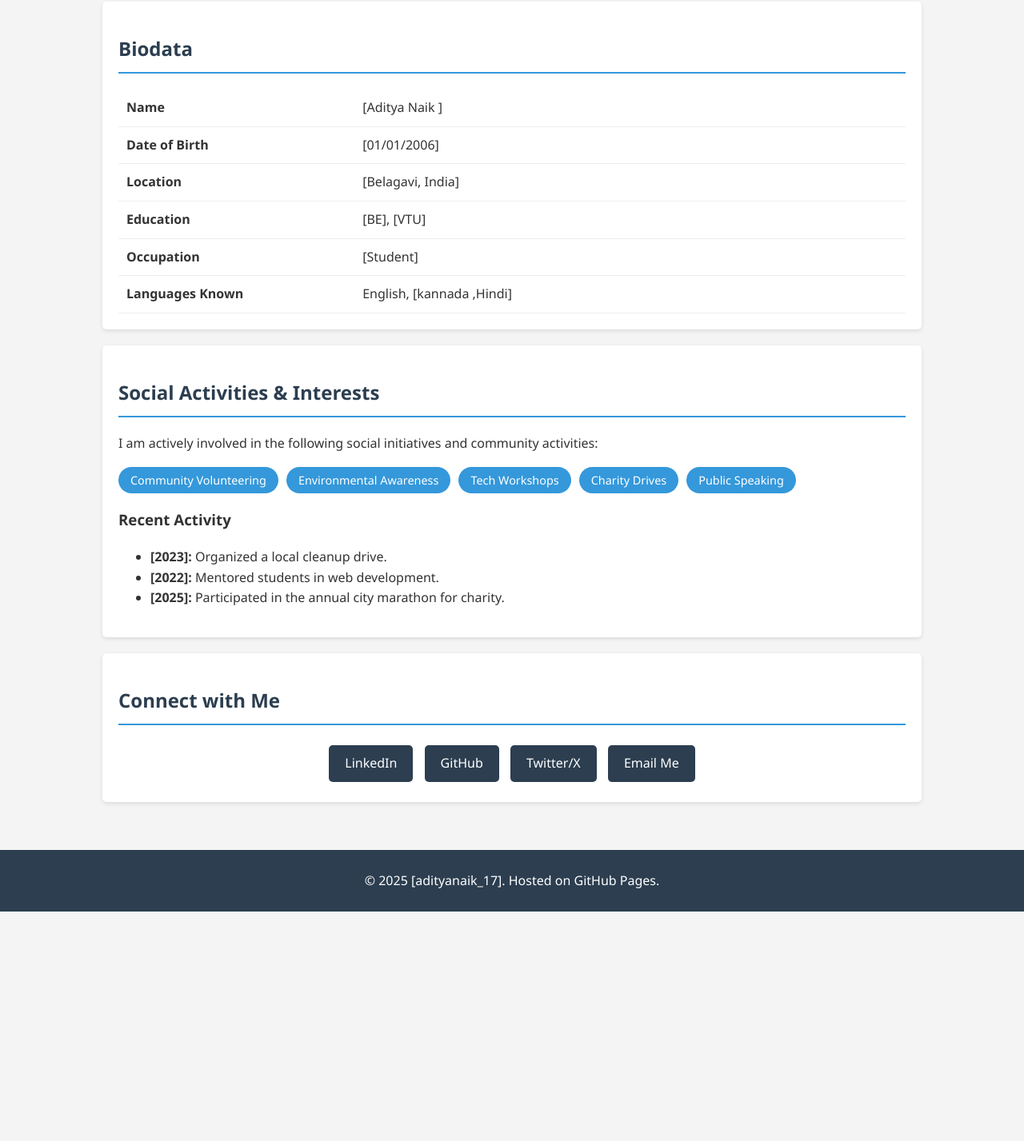
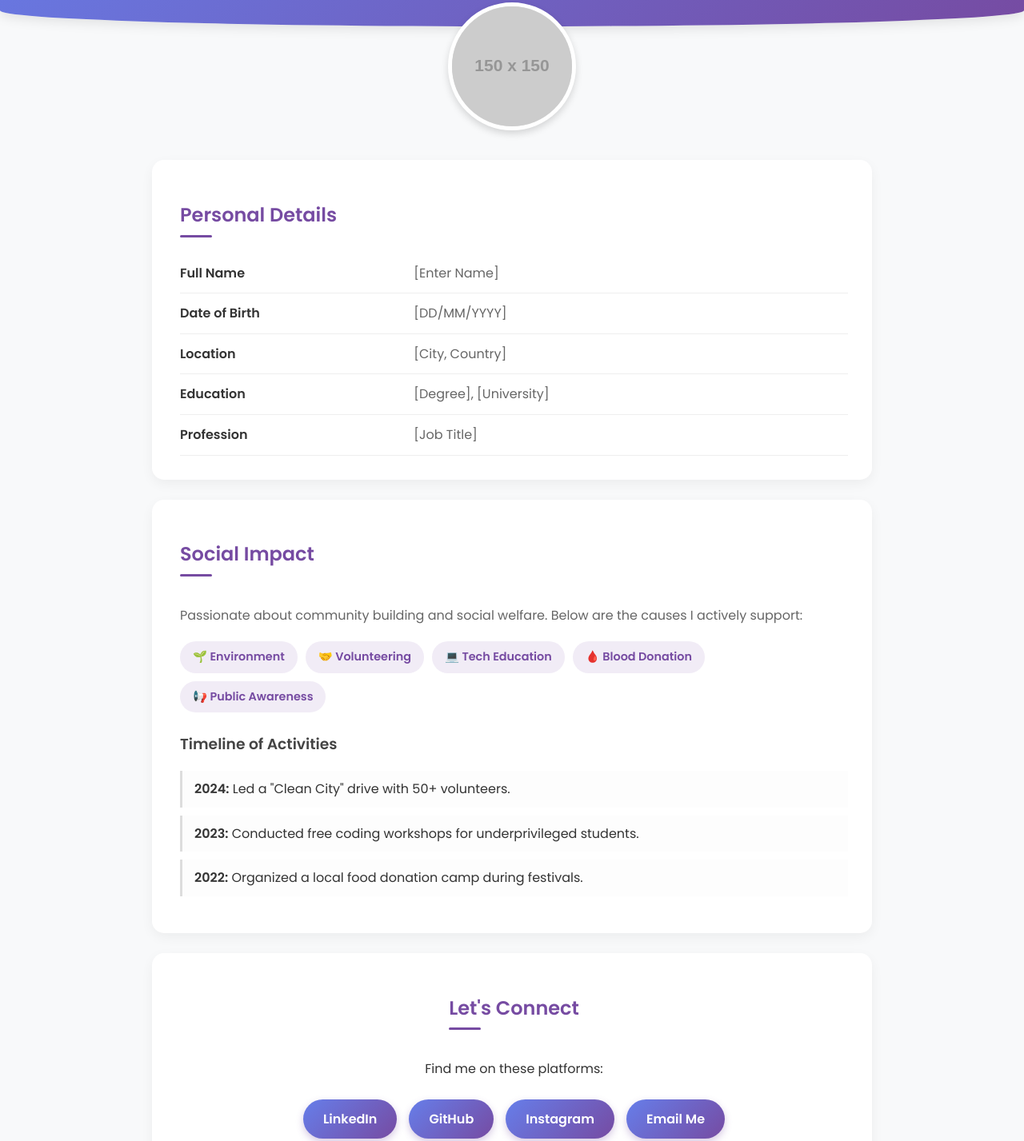
Before and after one commit to Aditya-naik17/adityanaik.github.io, a plain HTML site: page index.html in a window 1280 px wide. Shown: the part 224-1651 px from the top of the page at 80% size. Before the commit the page ends 1364 px from the top, so only its background shows below. Drawn offline with Linux system fonts and the light colour scheme; placeholder pictures from the web are drawn by us.

Commit message:
Update index.html
Initial commit

```diff
--- a/index.html
+++ b/index.html
@@ -1,102 +1,157 @@
 <!DOCTYPE html>
 <html lang="en">
-
 <head>
     <meta charset="UTF-8">
     <meta name="viewport" content="width=device-width, initial-scale=1.0">
-    <title>My Personal Portfolio</title>
+    <title>My Portfolio</title>
+    <link href="https://fonts.googleapis.com/css2?family=Poppins:wght@300;400;600&display=swap" rel="stylesheet">
     <style>
-        /* CSS Styles */
+        /* CSS VARIABLES */
         :root {
-            --primary-color: #2c3e50;
-            --accent-color: #3498db;
-            --bg-color: #f4f4f4;
+            --primary-gradient: linear-gradient(135deg, #667eea 0%, #764ba2 100%);
+            --accent-color: #764ba2;
+            --bg-color: #f8f9fa;
+            --card-bg: #ffffff;
             --text-color: #333;
+            --text-light: #666;
         }
 
+        /* RESET & BASE STYLES */
         body {
-            font-family: 'Segoe UI', Tahoma, Geneva, Verdana, sans-serif;
-            line-height: 1.6;
+            font-family: 'Poppins', sans-serif;
+            background-color: var(--bg-color);
+            color: var(--text-color);
             margin: 0;
             padding: 0;
-            color: var(--text-color);
-            background-color: var(--bg-color);
+            line-height: 1.6;
+            overflow-x: hidden; /* Prevent horizontal scroll */
         }
 
-        /* Container */
-        .container {
-            width: 80%;
-            margin: auto;
-            overflow: hidden;
-            padding: 20px;
+        /* KEYFRAME ANIMATIONS */
+        @keyframes fadeIn {
+            from { opacity: 0; transform: translateY(20px); }
+            to { opacity: 1; transform: translateY(0); }
         }
 
-        /* Header */
+        @keyframes headerSlide {
+            from { transform: translateY(-100%); }
+            to { transform: translateY(0); }
+        }
+
+        /* CONTAINER */
+        .container {
+            max-width: 900px;
+            margin: auto;
+            padding: 20px;
+            /* Animation applied to main content */
+            animation: fadeIn 1s ease-out forwards;
+            opacity: 0; /* Hidden initially until animation starts */
+            animation-delay: 0.3s; /* Slight delay after header */
+        }
+
+        /* HEADER DESIGN */
         header {
-            background: var(--primary-color);
-            color: #fff;
-            padding-top: 30px;
-            min-height: 70px;
-            border-bottom: 3px solid var(--accent-color);
+            background: var(--primary-gradient);
+            color: white;
+            padding: 60px 20px;
             text-align: center;
+            border-bottom-left-radius: 50% 20px;
+            border-bottom-right-radius: 50% 20px;
+            box-shadow: 0 4px 15px rgba(0,0,0,0.1);
+            animation: headerSlide 0.8s ease-out;
         }
 
         header h1 {
             margin: 0;
-            font-size: 2.5em;
+            font-size: 3em;
+            font-weight: 600;
+            letter-spacing: 1px;
         }
 
         header p {
+            margin-top: 10px;
             font-size: 1.2em;
-            font-style: italic;
+            opacity: 0.9;
         }
 
-        /* Profile Image Section (Optional) */
+        /* PROFILE IMAGE PLACEHOLDER */
+        .profile-img-container {
+            text-align: center;
+            margin-top: -50px; /* Pulls image up into header */
+            margin-bottom: 30px;
+            animation: fadeIn 1.2s ease-out forwards;
+        }
+
         .profile-img {
-            display: block;
-            margin: 20px auto;
             width: 150px;
             height: 150px;
+            background-color: #ddd;
             border-radius: 50%;
-            background-color: #ddd;
-            /* Placeholder color */
+            border: 5px solid white;
+            box-shadow: 0 4px 10px rgba(0,0,0,0.15);
             object-fit: cover;
-            border: 4px solid var(--accent-color);
+            transition: transform 0.3s ease;
         }
 
-        /* Sections */
+        .profile-img:hover {
+            transform: scale(1.05) rotate(2deg);
+        }
+
+        /* CARD DESIGN */
         .card {
-            background: #fff;
-            padding: 20px;
-            margin-bottom: 20px;
-            border-radius: 5px;
-            box-shadow: 0 2px 5px rgba(0, 0, 0, 0.1);
+            background: var(--card-bg);
+            padding: 30px;
+            margin-bottom: 25px;
+            border-radius: 15px;
+            box-shadow: 0 5px 15px rgba(0,0,0,0.05);
+            transition: transform 0.3s ease, box-shadow 0.3s ease;
+            border-left: 5px solid transparent;
+        }
+
+        /* Hover effect for cards */
+        .card:hover {
+            transform: translateY(-5px);
+            box-shadow: 0 12px 25px rgba(0,0,0,0.1);
+            border-left: 5px solid var(--accent-color);
         }
 
         h2 {
-            color: var(--primary-color);
-            border-bottom: 2px solid var(--accent-color);
-            padding-bottom: 10px;
+            color: var(--accent-color);
+            font-weight: 600;
+            margin-bottom: 20px;
+            position: relative;
+            display: inline-block;
         }
 
-        /* Biodata Table */
+        h2::after {
+            content: '';
+            display: block;
+            width: 40px;
+            height: 3px;
+            background: var(--accent-color);
+            margin-top: 5px;
+            border-radius: 2px;
+        }
+
+        /* BIODATA TABLE */
         table {
             width: 100%;
             border-collapse: collapse;
-            margin-top: 10px;
         }
 
         td {
-            padding: 10px;
+            padding: 12px 0;
             border-bottom: 1px solid #eee;
+            color: var(--text-light);
         }
 
         td:first-child {
-            font-weight: bold;
-            width: 30%;
+            font-weight: 600;
+            color: var(--text-color);
+            width: 35%;
         }
 
-        /* Social Activities Tags */
+        /* TAGS DESIGN */
         .tags {
             display: flex;
             flex-wrap: wrap;
@@ -104,119 +159,149 @@
         }
 
         .tag {
-            background: var(--accent-color);
-            color: #fff;
-            padding: 5px 15px;
-            border-radius: 20px;
+            background: rgba(118, 75, 162, 0.1); /* Transparent accent */
+            color: var(--accent-color);
+            padding: 8px 16px;
+            border-radius: 25px;
             font-size: 0.9em;
+            font-weight: 600;
+            transition: background 0.3s, color 0.3s;
+            cursor: default;
         }
 
-        /* Social Links */
-        .social-links {
-            text-align: center;
-            margin-top: 20px;
+        .tag:hover {
+            background: var(--accent-color);
+            color: white;
         }
 
-        .social-links a {
-            text-decoration: none;
-            color: #fff;
-            background-color: var(--primary-color);
-            padding: 10px 20px;
-            margin: 5px;
-            border-radius: 5px;
-            display: inline-block;
-            transition: background 0.3s;
+        /* ACTIVITY LIST */
+        ul.activity-list {
+            list-style-type: none;
+            padding: 0;
         }
 
-        .social-links a:hover {
-            background-color: var(--accent-color);
+        ul.activity-list li {
+            background: #fdfdfd;
+            border-left: 3px solid #ddd;
+            padding: 10px 15px;
+            margin-bottom: 10px;
+            transition: border-color 0.3s;
+        }
+
+        ul.activity-list li:hover {
+            border-left-color: var(--accent-color);
+        }
+
+        /* SOCIAL LINKS */
+        .social-links {
+            display: flex;
+            justify-content: center;
+            gap: 15px;
+            flex-wrap: wrap;
+        }
+
+        .social-btn {
+            text-decoration: none;
+            color: white;
+            background: var(--primary-gradient);
+            padding: 12px 25px;
+            border-radius: 30px;
+            font-weight: 600;
+            box-shadow: 0 4px 10px rgba(118, 75, 162, 0.3);
+            transition: transform 0.2s, box-shadow 0.2s;
+        }
+
+        .social-btn:hover {
+            transform: translateY(-3px);
+            box-shadow: 0 6px 15px rgba(118, 75, 162, 0.4);
         }
 
         footer {
-            background-color: var(--primary-color);
-            color: #fff;
             text-align: center;
-            padding: 10px;
-            margin-top: 20px;
+            padding: 40px 20px;
+            color: var(--text-light);
+            font-size: 0.9em;
         }
     </style>
 </head>
-
 <body>
 
     <header>
-        <div class="container">
-            <h1>[ADITYA NAIK]</h1>
-            <p>Professional Portfolio & Personal Bio</p>
+        <div>
+            <h1>[Your Name Here]</h1>
+            <p>Biodata & Social Portfolio</p>
         </div>
     </header>
 
     <div class="container">
+
+        <div class="profile-img-container">
+            <img src="https://via.placeholder.com/150" alt="Profile" class="profile-img">
+        </div>
+
         <section class="card">
-            <h2>Biodata</h2>
+            <h2>Personal Details</h2>
             <table>
                 <tr>
-                    <td>Name</td>
-                    <td>[Aditya Naik ]</td>
+                    <td>Full Name</td>
+                    <td>[Enter Name]</td>
                 </tr>
                 <tr>
                     <td>Date of Birth</td>
-                    <td>[01/01/2006]</td>
+                    <td>[DD/MM/YYYY]</td>
                 </tr>
                 <tr>
                     <td>Location</td>
-                    <td>[Belagavi, India]</td>
+                    <td>[City, Country]</td>
                 </tr>
                 <tr>
                     <td>Education</td>
-                    <td>[BE], [VTU]</td>
+                    <td>[Degree], [University]</td>
                 </tr>
                 <tr>
-                    <td>Occupation</td>
-                    <td>[Student]</td>
-                </tr>
-                <tr>
-                    <td>Languages Known</td>
-                    <td>English, [kannada ,Hindi]</td>
+                    <td>Profession</td>
+                    <td>[Job Title]</td>
                 </tr>
             </table>
         </section>
 
         <section class="card">
-            <h2>Social Activities & Interests</h2>
-            <p>I am actively involved in the following social initiatives and community activities:</p>
+            <h2>Social Impact</h2>
+            <p style="margin-bottom: 20px; color: #666;">
+                Passionate about community building and social welfare. Below are the causes I actively support:
+            </p>
 
             <div class="tags">
-                <span class="tag">Community Volunteering</span>
-                <span class="tag">Environmental Awareness</span>
-                <span class="tag">Tech Workshops</span>
-                <span class="tag">Charity Drives</span>
-                <span class="tag">Public Speaking</span>
+                <span class="tag">🌱 Environment</span>
+                <span class="tag">🤝 Volunteering</span>
+                <span class="tag">💻 Tech Education</span>
+                <span class="tag">🩸 Blood Donation</span>
+                <span class="tag">📢 Public Awareness</span>
             </div>
 
-            <h3>Recent Activity</h3>
-            <ul>
-                <li><strong>[2023]:</strong> Organized a local cleanup drive.</li>
-                <li><strong>[2022]:</strong> Mentored students in web development.</li>
-                <li><strong>[2025]:</strong> Participated in the annual city marathon for charity.</li>
+            <h3 style="margin-top: 25px; color: #444;">Timeline of Activities</h3>
+            <ul class="activity-list">
+                <li><strong>2024:</strong> Led a "Clean City" drive with 50+ volunteers.</li>
+                <li><strong>2023:</strong> Conducted free coding workshops for underprivileged students.</li>
+                <li><strong>2022:</strong> Organized a local food donation camp during festivals.</li>
             </ul>
         </section>
 
-        <section class="card">
-            <h2>Connect with Me</h2>
+        <section class="card" style="text-align: center;">
+            <h2>Let's Connect</h2>
+            <p style="margin-bottom: 25px;">Find me on these platforms:</p>
             <div class="social-links">
-                <a href="https://linkedin.com/in/yourusername" target="_blank">LinkedIn</a>
-                <a href="https://github.com/yourusername" target="_blank">GitHub</a>
-                <a href="https://twitter.com/yourusername" target="_blank">Twitter/X</a>
-                <a href="mailto:your.email@example.com">Email Me</a>
+                <a href="#" class="social-btn">LinkedIn</a>
+                <a href="#" class="social-btn">GitHub</a>
+                <a href="#" class="social-btn">Instagram</a>
+                <a href="mailto:email@example.com" class="social-btn">Email Me</a>
             </div>
         </section>
     </div>
 
     <footer>
-        <p>&copy; 2025 [adityanaik_17]. Hosted on GitHub Pages.</p>
+        <p>Designed with ❤️ by [Your Name] | Hosted on GitHub Pages</p>
     </footer>
 
 </body>
-
 </html>
```
